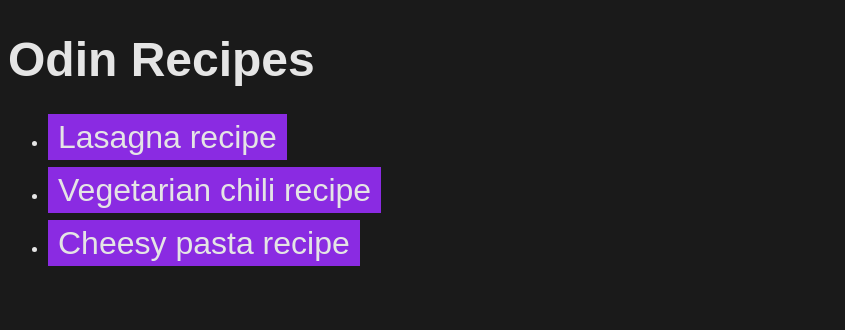
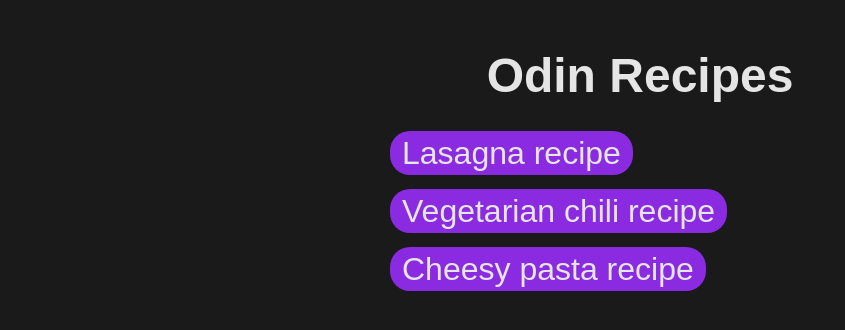
Before and after one commit to Devv0710/odin-recipes, a plain HTML site: page index.html in a window 1280 px wide. Shown: the whole page, without its empty margins (0-845 px from the left). Drawn offline with Linux system fonts and the light colour scheme.

Commit message:
Added margin and padding and center the container

```diff
--- a/styles/styles.css
+++ b/styles/styles.css
@@ -1,25 +1,34 @@
 html {
   font-family: Arial, Helvetica, sans-serif;
   font-size: 16px;
+  box-sizing: border-box;
 }
 
 body {
   background-color: rgb(26, 26, 26);
   color: rgb(229, 229, 229);
+  width: 500px;
+  padding: 1rem 0;
+  margin: 0 auto;
 }
 
 a {
   color: rgb(229, 229, 229);
   text-decoration: none;
   background-color: blueviolet;
-  padding: 5px 10px;
+  padding: 4px 12px;
+  border-radius: 20px;
 }
 .title {
   font-size: 3rem;
+  text-align: center;
 }
-
+.recipes-container {
+  padding: 0;
+}
 .recipes-container li {
-  margin-bottom: 1rem;
+  margin-bottom: 1.3rem;
+  list-style: none;
 }
 .recipes-container a {
   font-size: 2rem;
```
